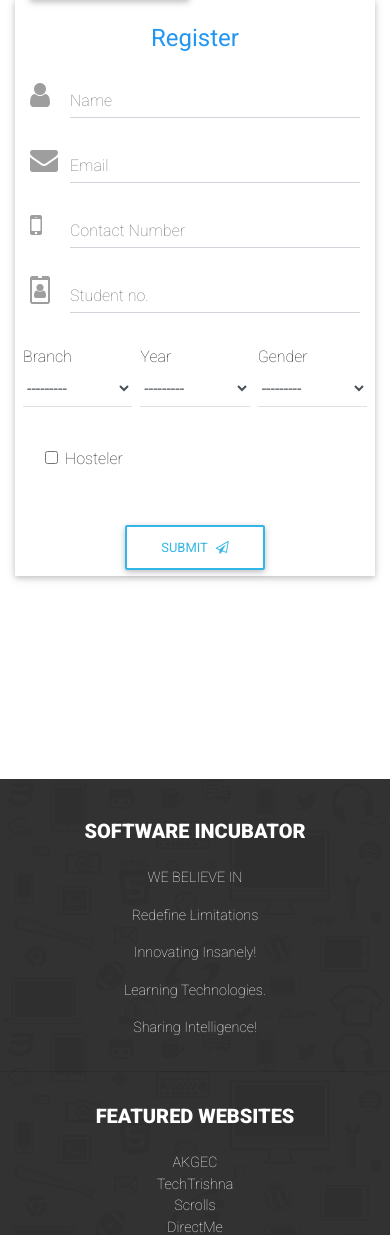
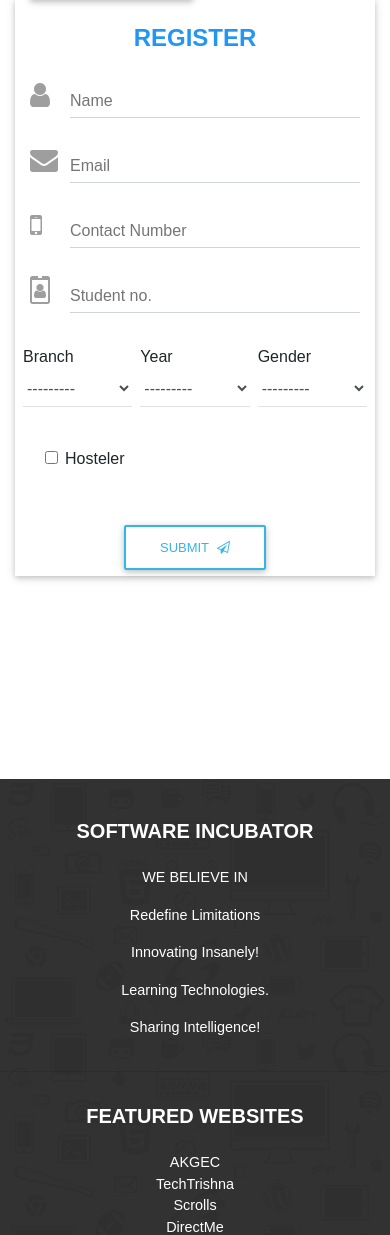
Before and after one commit to Software-Incubator/IceCream, a Django app: page /register/ in a window 390 px wide. Shown: the part 65-1300 px from the top of the page. Run offline with Django 3.2, Linux system fonts and the light colour scheme; data that the repository does not hold is empty; parts of the project's set-up code (start-up, migrations or seed data) failed here and were passed over; some libraries are stand-ins or nearby versions.

Commit message:
prefinal changes done

```diff
--- a/Core/static/css/stylesheet_register.css
+++ b/Core/static/css/stylesheet_register.css
@@ -2,6 +2,7 @@ body
 {
   background-color: white;
   overflow-x: hidden;
+  font-family: 'Montserrat', sans-serif !important;
 }
 #main_container
 {
--- a/Core/templates/registration.html
+++ b/Core/templates/registration.html
@@ -14,7 +14,7 @@
     <!-- Material Design Bootstrap -->
     <link href="https://cdnjs.cloudflare.com/ajax/libs/mdbootstrap/4.5.4/css/mdb.min.css" rel="stylesheet">
     <!-- Google FOnt -->
-    <link href="https://fonts.googleapis.com/css?family=Roboto:100,400,900"
+    <link href="https://fonts.googleapis.com/css?family=Roboto:100,400,700"
     rel="stylesheet">
     <link href="../static/css/stylesheet_register.css" rel="stylesheet">
 
@@ -39,7 +39,7 @@
 
                     <form method="post" name="form">
                         {% csrf_token %}
-                        <p class="h4 text-center my-4 mb-4 blue-text register_text">Register</p>
+                        <p class="h4 text-center my-4 mb-4 blue-text register_text" style="font-weight:700">REGISTER</p>
                         <!-- name -->
                         <div class="md-form">
                             <i class="fa fa-user prefix grey-text"></i>
--- a/Core/views.py
+++ b/Core/views.py
@@ -25,7 +25,7 @@ class IndexView(View):
         i = 0
         if len(projects) > 3:
             project_lists = [projects[i * 3: i * 3 + 3] for i in
-                             range(len(projects) / 3)]
+                             range(int(len(projects) / 3))]
             project_lists.append(projects[i * 3 + 3:])
         else:
             project_lists = [projects, ]
```
Also changed, not shown: Core/templates/index.html (+11 -24 lines).
